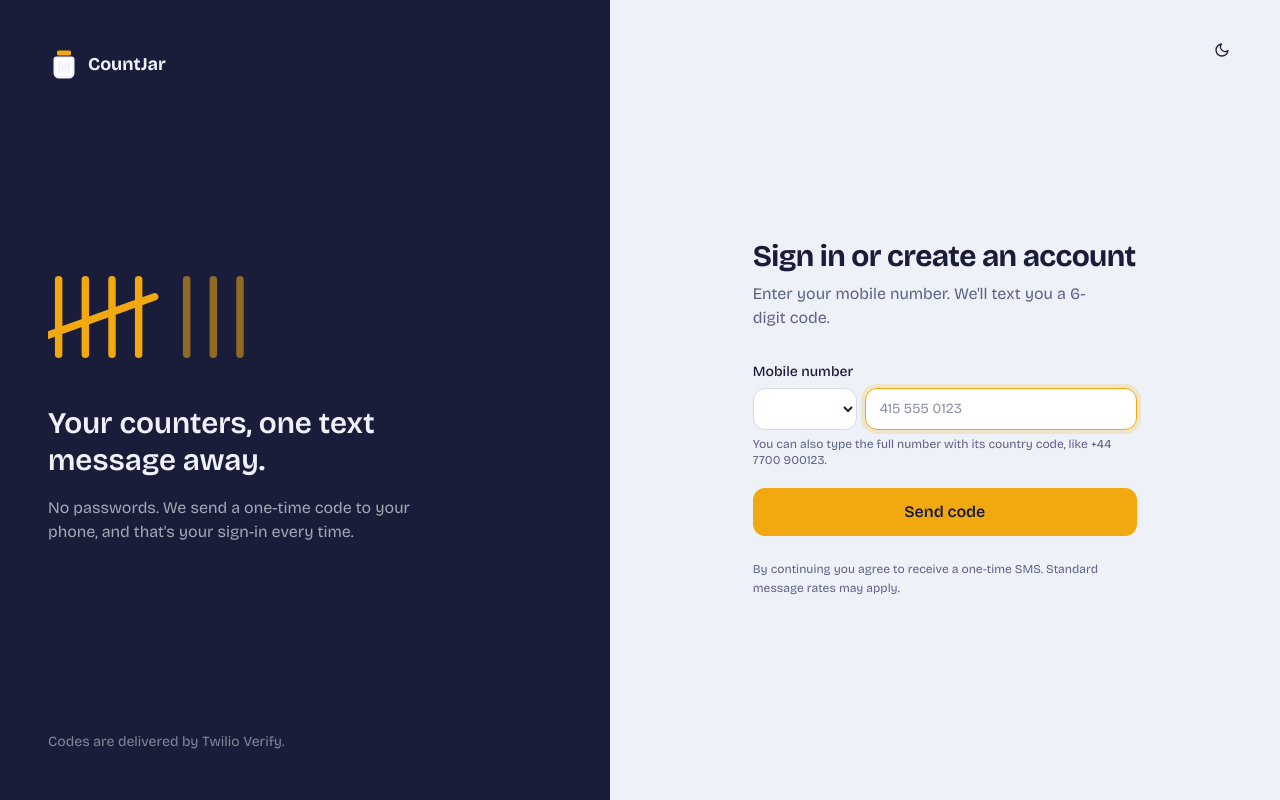
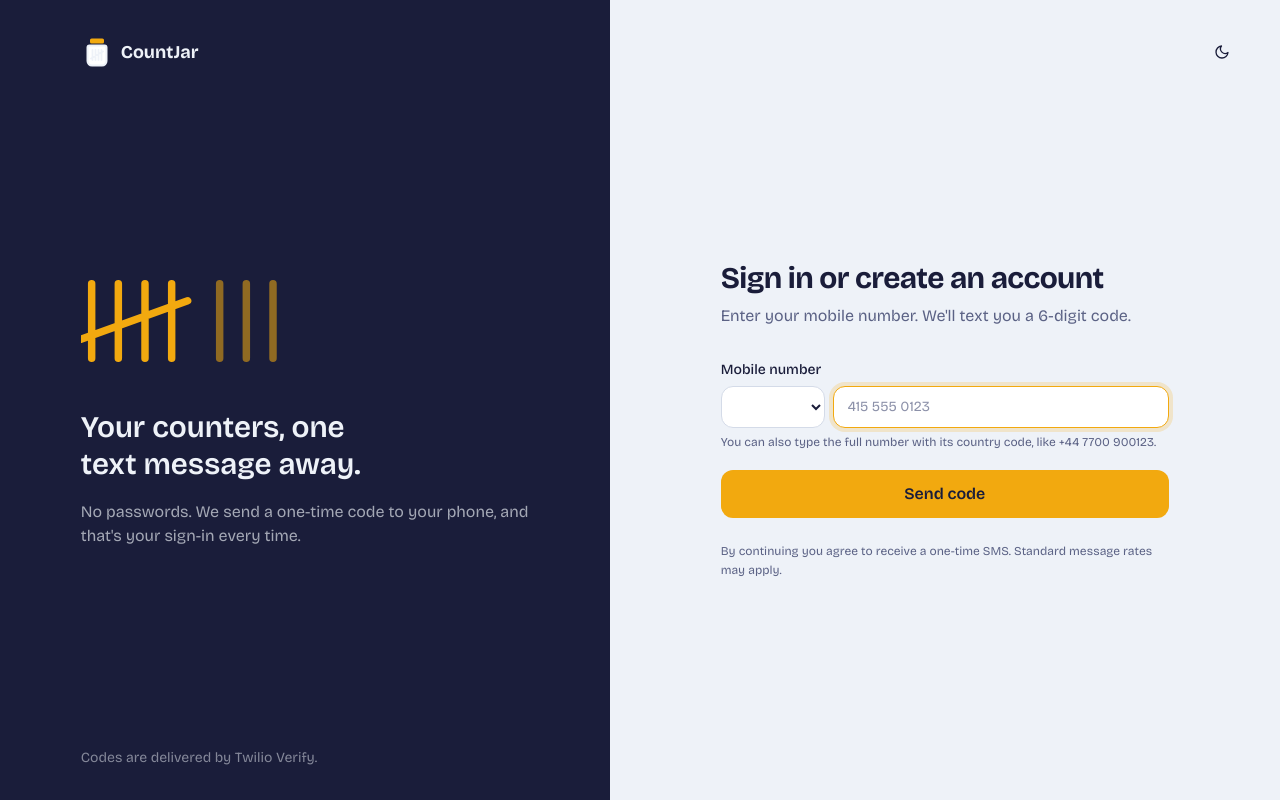
Before and after one commit to bishalde/countjar, a Python web app: template countjar/templates/auth/login.html in a window 1280 px wide. Run offline with Jinja, Linux system fonts and the light colour scheme; the template is opened without the code that fills it, so the values that code supplies are empty; some libraries are stand-ins or nearby versions.

Commit message:
Balance the sign-in layout on wide screens
Centre the side panel's content in its own column so it lines up with the form,
align the logo row with the theme toggle, and keep "6-digit" and the example
number from breaking across lines.

```diff
--- a/countjar/templates/auth/_layout.html
+++ b/countjar/templates/auth/_layout.html
@@ -3,28 +3,30 @@
 {% block robots %}noindex, nofollow{% endblock %}
 {% block body %}
 <div class="grid min-h-dvh lg:grid-cols-[1fr_1.1fr]">
-  <aside class="relative hidden overflow-hidden bg-[#1A1D3A] p-12 text-[#EEF2F8] dark:border-r dark:border-line dark:bg-surface lg:flex lg:flex-col lg:justify-between">
-    <a href="{{ url_for('site.landing') }}" class="flex items-center gap-2 text-lg font-bold">{{ logo("size-8") }} CountJar</a>
-    <div>
+  <aside class="relative hidden overflow-hidden bg-[#1A1D3A] px-12 py-8 text-[#EEF2F8] dark:border-r dark:border-line dark:bg-surface lg:block">
+    <div class="mx-auto flex h-full w-full max-w-md flex-col">
+    <a href="{{ url_for('site.landing') }}" class="flex h-10 items-center gap-2 text-lg font-bold">{{ logo("size-8") }} CountJar</a>
+    <div class="my-auto py-10">
       <svg viewBox="0 0 240 90" class="w-64 text-honey" aria-hidden="true">
         <g stroke="currentColor" stroke-width="7" stroke-linecap="round">
           <path d="M10 10v70M35 10v70M60 10v70M85 10v70M0 62l100-36"/>
           <path d="M130 10v70M155 10v70M180 10v70" opacity=".55"/>
         </g>
       </svg>
-      <p class="mt-10 max-w-sm text-3xl font-semibold leading-tight">Your counters, one text message away.</p>
-      <p class="mt-4 max-w-sm text-[#EEF2F8]/65">No passwords. We send a one-time code to your phone, and that's your sign-in every time.</p>
+      <p class="mt-10 text-3xl font-semibold leading-tight text-balance">Your counters, one text message away.</p>
+      <p class="mt-4 text-[#EEF2F8]/65">No passwords. We send a one-time code to your phone, and that's your sign-in every time.</p>
     </div>
     <p class="text-sm text-[#EEF2F8]/50">Codes are delivered by Twilio Verify.</p>
+    </div>
   </aside>
   <main id="main" class="flex flex-col px-4 py-8 sm:px-10">
-    <div class="flex items-center justify-between">
+    <div class="flex h-10 items-center justify-between">
       <a href="{{ url_for('site.landing') }}" class="flex items-center gap-2 font-bold lg:invisible">{{ logo("size-7") }} CountJar</a>
       <button type="button" onclick="cjTheme.toggle()" class="btn btn-ghost px-2.5" aria-label="Switch colour theme">
         <span class="dark:hidden">{{ icon("moon") }}</span><span class="hidden dark:inline">{{ icon("sun") }}</span>
       </button>
     </div>
-    <div class="mx-auto my-auto w-full max-w-sm py-10">
+    <div class="mx-auto my-auto w-full max-w-sm py-10 lg:max-w-md">
       {% block form %}{% endblock %}
     </div>
   </main>
--- a/countjar/templates/auth/login.html
+++ b/countjar/templates/auth/login.html
@@ -1,8 +1,8 @@
 {% extends "auth/_layout.html" %}
 {% block title %}Sign in · CountJar{% endblock %}
 {% block form %}
-<h1 class="text-3xl font-bold">Sign in or create an account</h1>
-<p class="mt-2 text-muted">Enter your mobile number. We'll text you a 6-digit code.</p>
+<h1 class="text-3xl font-bold text-balance">Sign in or create an account</h1>
+<p class="mt-2 text-muted">Enter your mobile number. We'll text you a <span class="whitespace-nowrap">6-digit</span> code.</p>
 <form method="post" class="mt-8 space-y-5" x-data="{ busy: false }" @submit="busy = true">
   <input type="hidden" name="csrf_token" value="{{ csrf_token() }}">
   <div>
@@ -16,7 +16,7 @@
       <input id="phone" name="phone" type="tel" inputmode="tel" autocomplete="tel-national" required
              class="field" placeholder="415 555 0123" value="{{ form.get('phone', '') }}" autofocus>
     </div>
-    <p class="hint">You can also type the full number with its country code, like +44 7700 900123.</p>
+    <p class="hint">You can also type the full number with its country code, like <span class="whitespace-nowrap">+44 7700 900123</span>.</p>
   </div>
   <button class="btn btn-primary w-full py-3 text-base" :disabled="busy">
     <span x-show="!busy">Send code</span><span x-cloak x-show="busy">Sending…</span>
--- a/countjar/templates/auth/verify.html
+++ b/countjar/templates/auth/verify.html
@@ -2,7 +2,7 @@
 {% block title %}Enter your code · CountJar{% endblock %}
 {% block form %}
 <h1 class="text-3xl font-bold">Check your phone</h1>
-<p class="mt-2 text-muted">We texted a 6-digit code to <span class="font-semibold text-ink">{{ phone }}</span>.</p>
+<p class="mt-2 text-muted">We texted a <span class="whitespace-nowrap">6-digit</span> code to <span class="font-semibold text-ink">{{ phone }}</span>.</p>
 <form method="post" class="mt-8" x-data="otp" x-ref="form">
   <input type="hidden" name="csrf_token" value="{{ csrf_token() }}">
   <input type="hidden" name="code" :value="code">
```
Also changed, not shown: countjar/static/app.css.
